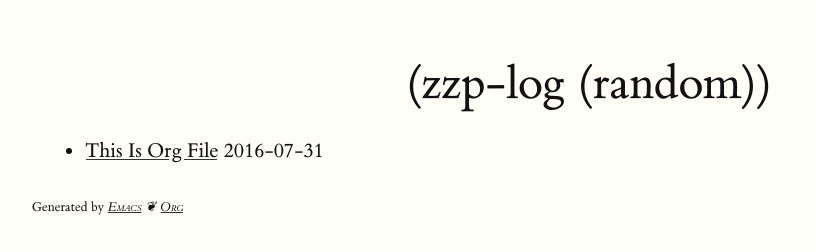
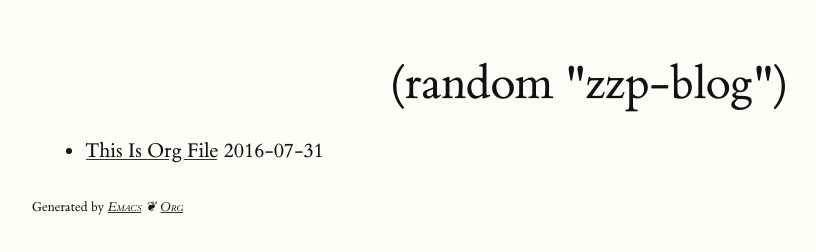
Before and after one commit to zzp0/zzp0.github.io, a plain HTML site: page index.html in a window 1280 px wide. Shown: the whole page, without its empty margins (131-947 px from the left). Drawn offline with Linux system fonts and the light colour scheme.

Commit message:
modify index.org file title

```diff
--- a/index.html
+++ b/index.html
@@ -1,8 +1,8 @@
 <!DOCTYPE html>
 <html>
 <head>
-<title>(zzp-log (random))</title>
-<!-- 2016-07-31 Sun 21:45 -->
+<title>(random "zzp-blog")</title>
+<!-- 2016-07-31 Sun 21:59 -->
 <meta  charset="utf-8">
 <meta  name="generator" content="Org-mode">
 <meta  name="author" content="zzp">
@@ -136,7 +136,7 @@ for the JavaScript code in this tag.
 </head>
 <body>
 <div id="content">
-<h1 class="title">(zzp-log (random))</h1>
+<h1 class="title">(random "zzp-blog")</h1>
 <ul class="org-ul">
 <li><a href="hello-world">This Is Org File</a> 2016-07-31
 </li>
```
Also changed, not shown: hello-world.html (+1 -1 lines), 1 other file.
